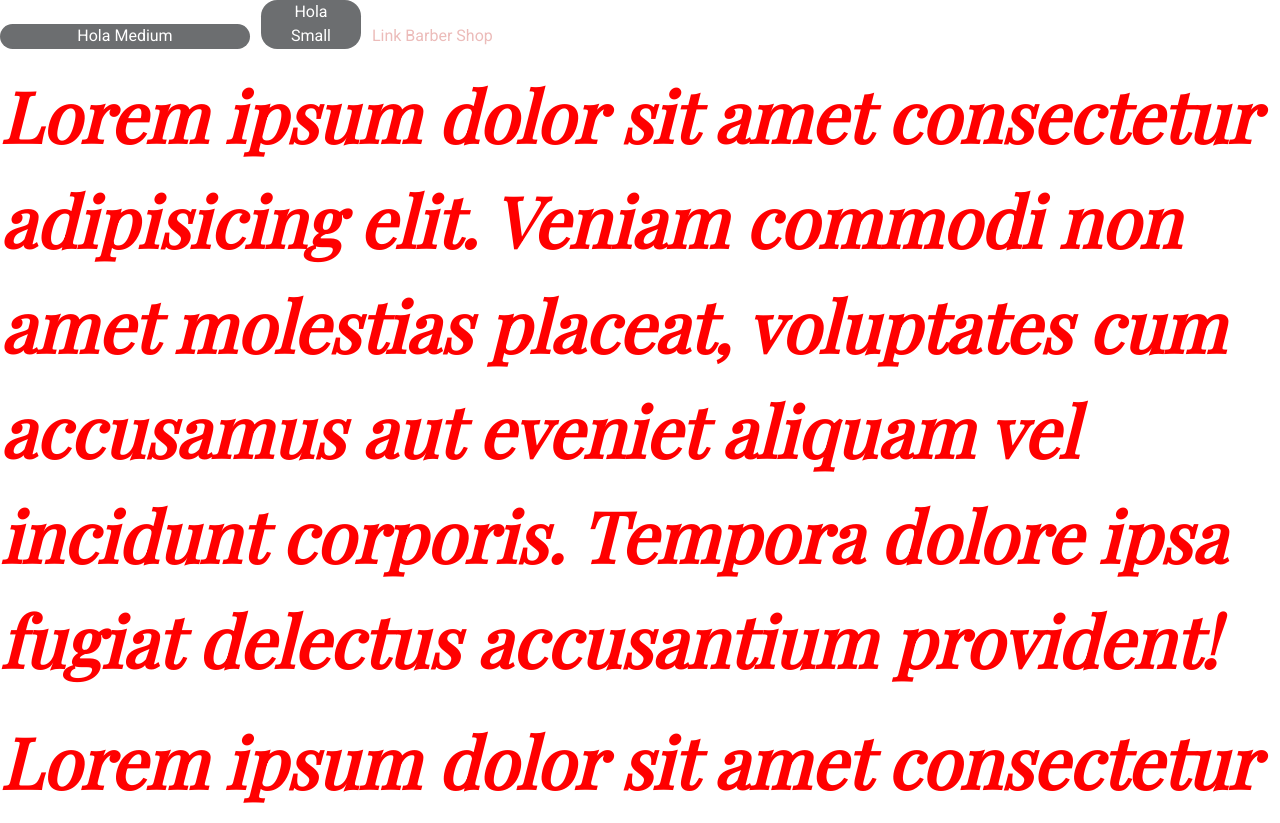
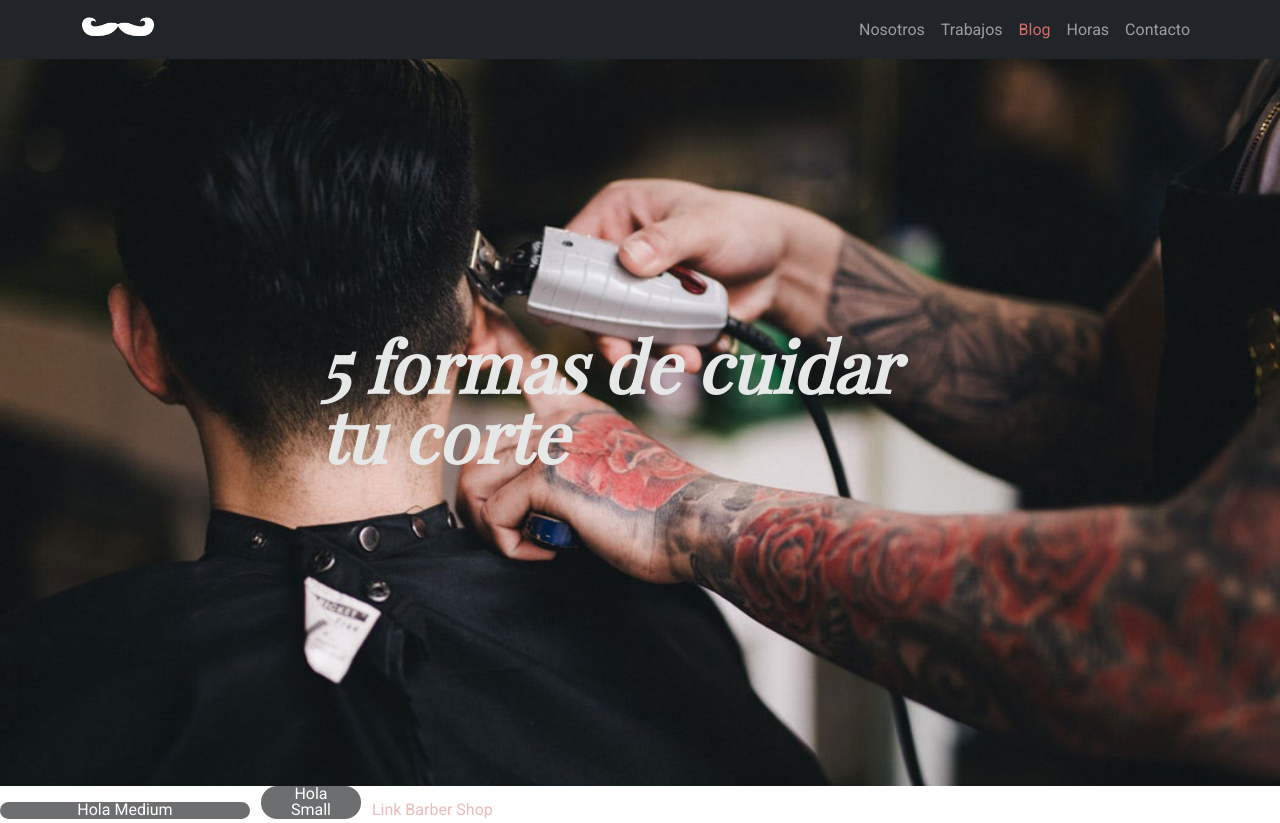
Before and after one commit to Rod1GitHub/desafio-blog-barbershop, a plain HTML site: page index.html in a window 1280 px wide. Shown: the top 823 px of the page. Drawn offline with nearby package versions, Linux system fonts and the light colour scheme; a web font is replaced by a local one.

Commit message:
navigation bar added

```diff
--- a/assets/sass/base/_reset.scss
+++ b/assets/sass/base/_reset.scss
@@ -1,8 +1,49 @@
 /* base_reset: */
+/* http://meyerweb.com/eric/tools/css/reset/
+   v2.0 | 20110126
+   License: none (public domain)
+*/
+
+html, body, div, span, applet, object, iframe,
+h1, h2, h3, h4, h5, h6, p, blockquote, pre,
+a, abbr, acronym, address, big, cite, code,
+del, dfn, em, img, ins, kbd, q, s, samp,
+small, strike, strong, sub, sup, tt, var,
+b, u, i, center,
+dl, dt, dd, ol, ul, li,
+fieldset, form, label, legend,
+table, caption, tbody, tfoot, thead, tr, th, td,
+article, aside, canvas, details, embed,
+figure, figcaption, footer, header, hgroup,
+menu, nav, output, ruby, section, summary,
+time, mark, audio, video {
+	margin: 0;
+	padding: 0;
+	border: 0;
+	font-size: 100%;
+	font: inherit;
+	vertical-align: baseline;
+}
+/* HTML5 display-role reset for older browsers */
+article, aside, details, figcaption, figure,
+footer, header, hgroup, menu, nav, section {
+	display: block;
+}
 body {
-    margin: 0;
-    }
-
-img {
-    max-width: 100%;
-    }
+	line-height: 1;
+}
+ol, ul {
+	list-style: none;
+}
+blockquote, q {
+	quotes: none;
+}
+blockquote:before, blockquote:after,
+q:before, q:after {
+	content: '';
+	content: none;
+}
+table {
+	border-collapse: collapse;
+	border-spacing: 0;
+}
--- a/assets/sass/components/_buttons.scss
+++ b/assets/sass/components/_buttons.scss
@@ -42,7 +42,3 @@
     &:hover {color: $link-secondary-scheme;}
     &:active {color: $link-light-scheme;}
 }
-
-
-/* pagination normal size
-pagination small size */
--- /dev/null
+++ b/assets/sass/components/_pagination.scss
@@ -0,0 +1,3 @@
+/* component_pagination: */
+/* pagination normal size
+pagination small size */
--- a/assets/sass/layout/_header.scss
+++ b/assets/sass/layout/_header.scss
@@ -0,0 +1,18 @@
+/* layout_header: */
+.hero_section {
+    background-image: url('../img/post-image.jpg');
+    background-repeat: no-repeat;
+    background-size: cover;
+    padding-top: 727px;
+
+
+    &__blog_title {
+        color:$platinium;
+        margin: 0;
+        position: absolute;
+        top: 50%;
+        left: 50%;
+        -ms-transform: translate(-50%, -50%);
+        transform: translate(-50%, -50%);
+        }
+}
--- a/assets/sass/layout/_navigation.scss
+++ b/assets/sass/layout/_navigation.scss
@@ -0,0 +1,3 @@
+.navbar-dark .navbar-nav .nav-link.active, .navbar-dark .navbar-nav .show>.nav-link {
+    color: $ruddy_pink;
+}
--- a/assets/sass/main.scss
+++ b/assets/sass/main.scss
@@ -22,10 +22,11 @@
 @import './base/base';
 //@import './layout/navigation';
 //@import './layout/grid';
-//@import './layout/header';
+@import './layout/header';
 //@import './layout/footer';
 //@import './layout/sidebar';
 //@import './layout/forms';
+@import './layout/navigation';
 @import './components/buttons';
 //@import './components/carousel';
 //@import './components/cover';
--- a/index.html
+++ b/index.html
@@ -31,22 +31,56 @@
 <!--<input type="submit" value="Enviar" class="form__button
     form__button--size-s">
  -->
-<div>
-<button class="barber_shop_button__medium"> Hola Medium</button>
-<button class="barber_shop_button__small"> Hola Small</button>
-<a class="barber_shop_link" href="http://">Link Barber Shop</a>
-<p class="Rod01">Lorem ipsum dolor sit amet consectetur adipisicing elit. Veniam commodi non amet molestias placeat, voluptates cum accusamus aut eveniet aliquam vel incidunt corporis. Tempora dolore ipsa fugiat delectus accusantium provident!</p>
 
+    <!--20. Navigation-->
+    <nav class="navbar navbar-expand-lg navbar-dark bg-dark">
+        <div class="container">
+        <a class="navbar-brand" href="#">
+                <img src="./assets/img/logo.png" height="30" alt="">
+        </a>
+          <button class="navbar-toggler" type="button" data-bs-toggle="collapse" data-bs-target="#navbarNav" aria-controls="navbarNav" aria-expanded="false" aria-label="Toggle navigation">
+            <span class="navbar-toggler-icon"></span>
+          </button>
+          <div class="collapse navbar-collapse" id="navbarNav">
+            <ul class="navbar-nav ms-auto">
+              <li class="nav-item">
+                <a class="nav-link" aria-current="page" href="#">Nosotros</a>
+              </li>
+              <li class="nav-item">
+                <a class="nav-link" href="#">Trabajos</a>
+              </li>
+              <li class="nav-item">
+                <a class="nav-link active" href="#">Blog</a>
+              </li>
+              <li class="nav-item">
+                <a class="nav-link" href="#">Horas</a>
+              </li>
+              <li class="nav-item">
+                <a class="nav-link" href="#">Contacto</a>
+              </li>
+            </ul>
+          </div>
+        </div>
+    </nav>
 
-<p class="Rod02">Lorem ipsum dolor sit amet consectetur adipisicing elit. Veniam commodi non amet molestias placeat, voluptates cum accusamus aut eveniet aliquam vel incidunt corporis. Tempora dolore ipsa fugiat delectus accusantium provident!</p>
+      <header class="hero_section">
+        <h1 class="hero_section__blog_title">5 formas de cuidar tu corte</h1>
+      </header>
 
-</div>
-
-<nav></nav>
-<header></header>
 <section></section>
 <article></article>
 <footer></footer>
+
+<div>
+    <button class="barber_shop_button__medium"> Hola Medium</button>
+    <button class="barber_shop_button__small"> Hola Small</button>
+    <a class="barber_shop_link" href="http://">Link Barber Shop</a>
+    <p class="Rod01">Lorem ipsum dolor sit amet consectetur adipisicing elit. Veniam commodi non amet molestias placeat, voluptates cum accusamus aut eveniet aliquam vel incidunt corporis. Tempora dolore ipsa fugiat delectus accusantium provident!</p>
+
+
+    <p class="Rod02">Lorem ipsum dolor sit amet consectetur adipisicing elit. Veniam commodi non amet molestias placeat, voluptates cum accusamus aut eveniet aliquam vel incidunt corporis. Tempora dolore ipsa fugiat delectus accusantium provident!</p>
+
+    </div>
 
 
 
```
Also changed, not shown: assets/css/style.css, assets/sass/layout/_article.scss (added), assets/sass/layout/_section.scss (added), 1 other file.
